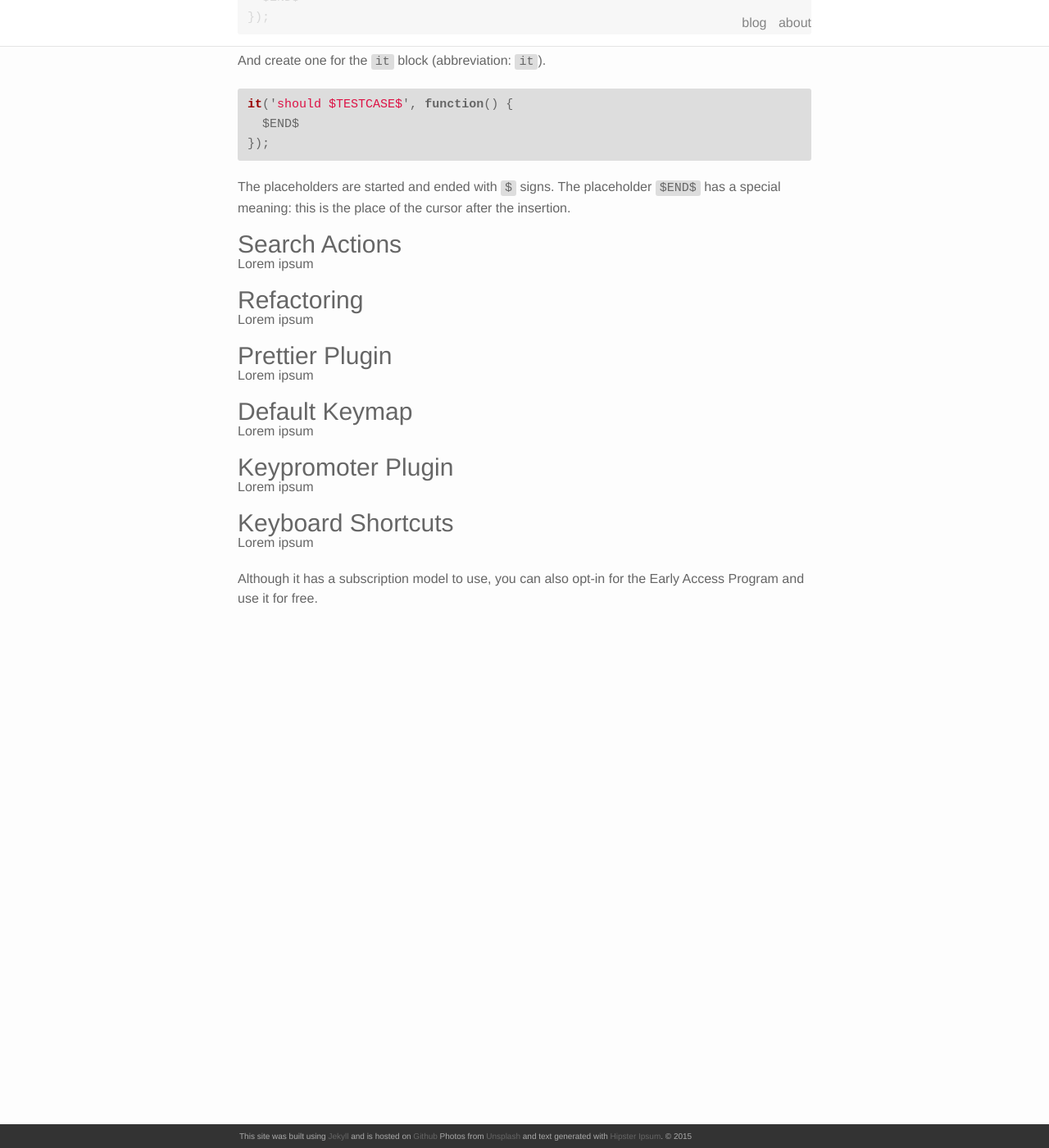
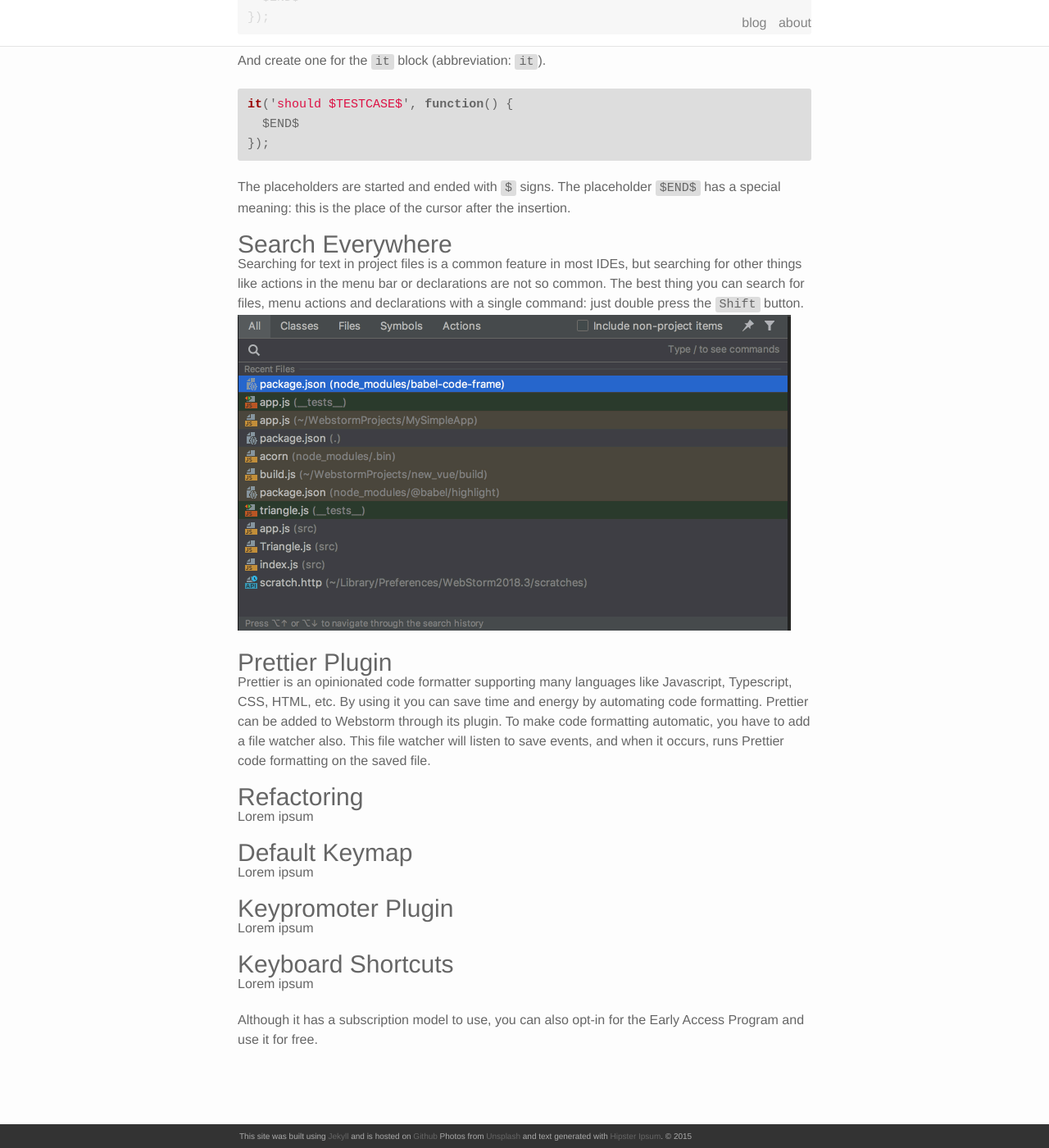
Before and after one commit to sonicoder86/blacksonic.github.io, a Jekyll site: the page built from _posts/2019-07-15-seven-webstorm-tips-to-speed-up-development.markdown, in a window 1280 px wide and 1400 px high, scrolled down 690 px. Shown: the whole window at 82% size. Built offline with Jekyll 4.4.1, drawn with Linux system fonts in a browser that asks for light colours; nearby versions of some CDN libraries.

Commit message:
webstorm tips: search everywhere and prettier

```diff
--- a/_posts/2019-07-15-seven-webstorm-tips-to-speed-up-development.markdown
+++ b/_posts/2019-07-15-seven-webstorm-tips-to-speed-up-development.markdown
@@ -30,15 +30,17 @@ it('should $TESTCASE$', function() {
 
 The placeholders are started and ended with `$` signs. The placeholder `$END$` has a special meaning: this is the place of the cursor after the insertion.
 
-### Search Actions
+### Search Everywhere
 
-Lorem ipsum
+Searching for text in project files is a common feature in most IDEs, but searching for other things like actions in the menu bar or declarations are not so common. The best thing you can search for files, menu actions and declarations with a single command: just double press the `Shift` button.
+<img src="/img/posts/search-everywhere.gif" width="675">
+
+### Prettier Plugin
+
+Prettier is an opinionated code formatter supporting many languages like Javascript, Typescript, CSS, HTML, etc. By using it you can save time and energy by automating code formatting.
+Prettier can be added to Webstorm through its plugin. To make code formatting automatic, you have to add a file watcher also. This file watcher will listen to save events, and when it occurs, runs Prettier code formatting on the saved file.
 
 ### Refactoring
-
-Lorem ipsum
-
-### Prettier Plugin
 
 Lorem ipsum
 
```
Also changed, not shown: img/posts/search-everywhere.gif (added).
